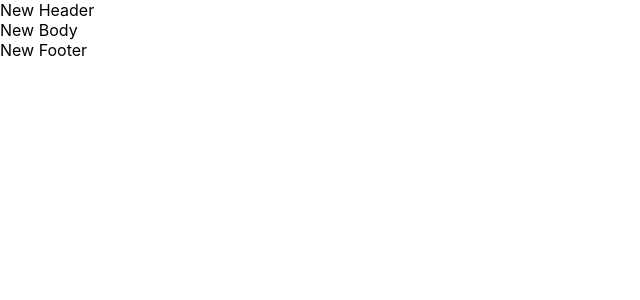
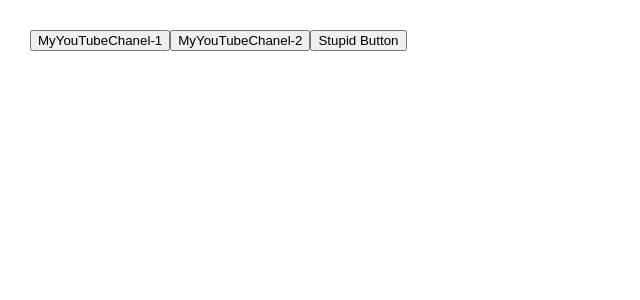
Before and after one commit to webaldar/microtasks, a React (Create React App) app: page / in a window 1280 px wide. Shown: the top 300 px of the page, without its empty margins (0-640 px from the left). Built offline with nearby package versions, Linux system fonts and the light colour scheme.

Commit message:
3 lesson

```diff
--- a/src/App.tsx
+++ b/src/App.tsx
@@ -3,15 +3,38 @@
 import {Header} from "./site/Header";
 import {Body} from "./site/Body";
 import {Footer} from "./site/Footer";
+import {NewComponent} from "./site/NewComponent";
+import {Button} from "./site/Button";
 
 
+const students = [
+    {id:0, name: 'Jame', age: 8},
+    {id:1, name: 'Robert', age: 18},
+    {id:2, name: 'John', age: 28},
+    {id:3, name: 'Michael', age: 48},
+    {id:4, name: 'Tomas', age: 20},
+    {id:5, name: 'Li', age: 24},
+    {id:6, name: 'Franck', age: 15},
+]
+
 function App() {
+    const ButtonFoo1 = (subscriber: string, age: number)=>{
+        console.log(subscriber, age)
+    }
+    const ButtonFoo2 = (subscriber: string)=>{
+        console.log(subscriber)
+    }
+    const StupidButton = ()=>{
+        console.log('Stupid Button')
+    }
+
     return (
-        <>
-            <Header titleForHeader={'New Header'}/>
-            <Body titleForBody={'New Body'}/>
-            <Footer titleForFooter={'New Footer'}/>
-        </>
+        <div className={'App'}>
+            <Button name={"MyYouTubeChanel-1"} callBack={()=>ButtonFoo1('Ildar', 49)}/>
+            <Button name={"MyYouTubeChanel-2"} callBack={()=>ButtonFoo2('Ivan')}/>
+            <Button name={"Stupid Button"} callBack={StupidButton}/>
+
+        </div>
     );
 }
 
--- /dev/null
+++ b/src/site/Button.tsx
@@ -0,0 +1,14 @@
+import React from 'react';
+
+type ButtonType = {
+    name: string
+    callBack: ()=>void
+}
+export const Button = (props: ButtonType) => {
+    const onClickHandler =()=>{
+        props.callBack()
+    }
+    return (
+        <button onClick={onClickHandler}>{props.name}</button>
+    );
+};
--- /dev/null
+++ b/src/site/NewComponent.tsx
@@ -0,0 +1,30 @@
+import React from 'react';
+
+type StudentsType = {
+    id: number
+    name: string
+    age: number
+}
+type NewComponentType = {
+    students: Array<StudentsType>
+}
+export const NewComponent = (props: NewComponentType) => {
+    const topCars = [
+        {manufacturer:'BMW', model:'m5cs'},
+        {manufacturer:'Mercedes', model:'e63s'},
+        {manufacturer:'Audi', model:'rs6'}
+    ]
+    return (
+        <table>
+            {topCars.map((auto, index)=>{
+                return(
+                    <tr>
+                        <td>{index + 1}</td>
+                        <td>{auto.manufacturer}</td>
+                        <td>{auto.model}</td>
+                    </tr>
+                )
+            })}
+        </table>
+    );
+};
```
